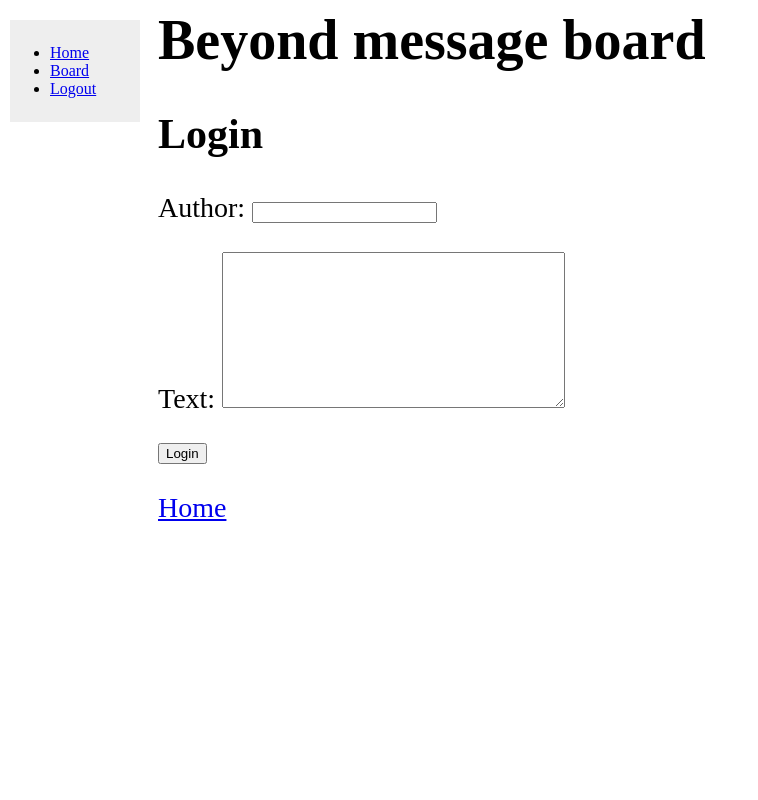
After one commit to Yarboa/beyond-tutorial, a Django app: template msgboard/templates/registration/login.html in a window 1280 px wide. The commit adds this page. Shown: the whole page, without its empty margins (0-758 px from the left). Run offline with Django 3.2, Linux system fonts and the light colour scheme; the template is opened without the code that fills it: values that come from a table or form of the project are taken from there, others are empty.

Commit message:
[Authentication]
Adding the following base template:
base_board.html
registration support.
Releavant urls
Server debug.log

```diff
--- a/beyond_django/urls.py
+++ b/beyond_django/urls.py
@@ -14,10 +14,20 @@ Including another URLconf
     2. Add a URL to urlpatterns:  path('blog/', include('blog.urls'))
 """
 from django.contrib import admin
-from django.urls import path
+from django.urls import path, include
 from msgboard import views
+
 
 urlpatterns = [
     path('admin/', admin.site.urls),
-    path('', views.board, name='board')
+    path('', views.landing, name='landing'),
+    path('board', views.board, name='board'),
+    path('accounts/', include('django.contrib.auth.urls')),
 ]
+
+
+# path('accounts/login/', auth_views.LoginView.as_view(template_name='registration/login.html'), name='login'),
+# path('accounts/logout/', 'django.contrib.auth.views.logout' , {'next_page': '/'},  name='logout'),
+# path('accounts/logout/',  'django.contrib.auth.views.logout' , {'next_page': '/account/login'},  name='logout'),
+# path('accounts/', include('django.contrib.auth.urls')),
+# {'next_page': '/account/login'},  name='logout'),
--- /dev/null
+++ b/msgboard/templates/msgboard/base_board.html
@@ -0,0 +1,41 @@
+<html>
+<head>
+<title>Beyond message board</title>
+<style type="text/css">
+    .author, .eom { color: grey }
+    .sidenav {
+       width: 130px;
+       position: fixed;
+       z-index: 1;
+       top: 20px;
+       left: 10px;
+       background: #eee;
+       overflow-x: hidden;
+       padding: 8px 0;
+    }
+    .content {
+       margin-left: 140px; /* Same width as the sidebar + left position in px */
+       font-size: 28px; /* Increased text to enable scrolling */
+       padding: 0px 10px;
+}
+
+</style>
+</head>
+
+<body>
+    <div class="sidenav">
+        {% block sidenav %}
+        <ul>
+            <li><a href="/">Home</a></li>
+            <li><a href="/board">Board</a></li>
+            <li><a href="/accounts/logout">Logout</a></li>
+        </ul>
+        {% endblock %}
+    </div>
+    <div class="content">
+	<h1>Beyond message board</h1>
+        {% block content %}
+        {% endblock %}
+    </div>
+</body>
+</html>
--- /dev/null
+++ b/msgboard/templates/registration/login.html
@@ -0,0 +1,14 @@
+<!--msgboard/templates/registration/login.html-->
+
+{% extends 'base_board.html' %}
+
+{% block content %}
+<h2>Login</h2>
+
+<form method="post">
+    {% csrf_token %}
+    {{ form.as_p }}
+    <input type="submit" value="Login">
+</form>
+<a href="{% url 'board' %}">Home</a>
+{% endblock %}
--- a/msgboard/views.py
+++ b/msgboard/views.py
@@ -1,8 +1,10 @@
 from django.shortcuts import render, redirect
 from msgboard.models import Message
 from msgboard.forms import MessageForm
+from django.contrib.auth.decorators import login_required
 
 
+@login_required(login_url='/accounts/login/')
 def board(request):
     messages = Message.objects.order_by('-date')
     if request.method == "POST":
@@ -14,3 +16,7 @@ def board(request):
         form = MessageForm()
         return render(request, 'msgboard/board.html', {
             'messages': messages, 'form': form, })
+
+
+def landing(request):
+    return render(request, 'msgboard/landing.html')
```
Also changed, not shown: beyond_django/settings.py (+23 -1 lines), msgboard/templates/msgboard/board.html (+10 -14 lines), msgboard/templates/msgboard/landing.html (added, +8 -0 lines), msgboard/templates/registration/logout.html (added, +8 -0 lines), 2 other files.
